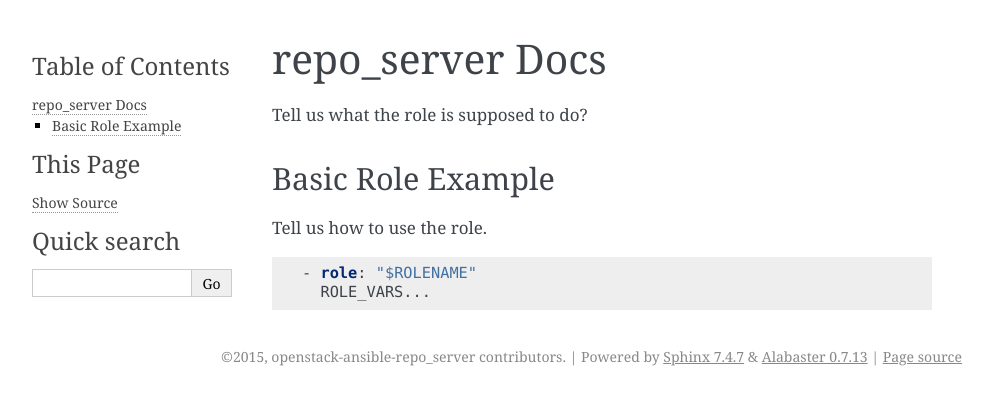
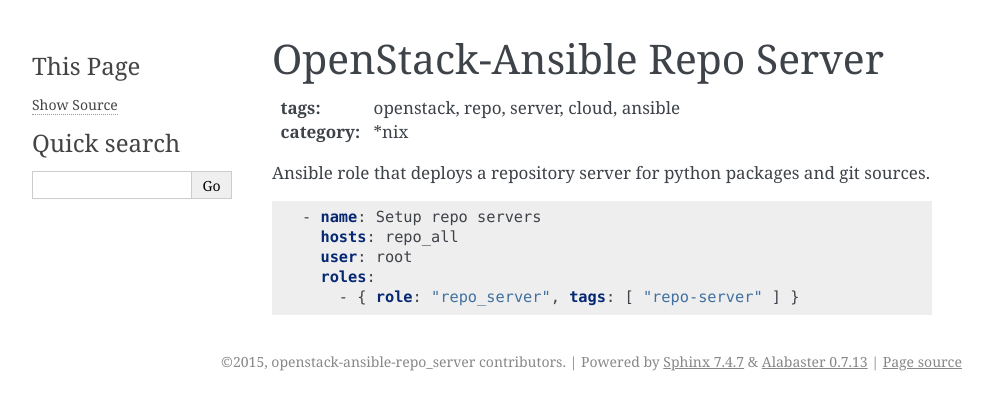
Before and after one commit to openstack/openstack-ansible-repo_server, a Sphinx documentation site: the page built from doc/source/index.rst, in a window 1280 px wide. Shown: the top 410 px of the page, without its empty margins (148-1141 px from the left). Built offline with Sphinx 7.4.7, drawn with Linux system fonts in a browser that asks for light colours.

Commit message:
[DOCS] Cleanup the role docs for consistency and clarity
Change-Id: I709208005ce9b0ad4a4be943213455191fb6e1c3

```diff
--- a/README.rst
+++ b/README.rst
@@ -1,9 +1,10 @@
-OpenStack repo server
-#####################
+OpenStack-Ansible Repo Server
+#############################
 :tags: openstack, repo, server, cloud, ansible
 :category: \*nix
 
-Role to deploy a repository server for both python packages and git sources.
+Ansible role that deploys a repository server for python packages and git
+sources.
 
 .. code-block:: yaml
 
--- a/doc/source/index.rst
+++ b/doc/source/index.rst
@@ -1,14 +1 @@
-repo_server Docs
-=============
-
-Tell us what the role is supposed to do?
-
-Basic Role Example
-^^^^^^^^^^^^^^^^^^
-
-Tell us how to use the role.
-
-.. code-block:: yaml
-
-    - role: "$ROLENAME"
-      ROLE_VARS...
+.. include:: ../../README.rst
```
Also changed, not shown: CONTRIBUTING.rst (+33 -18 lines).
